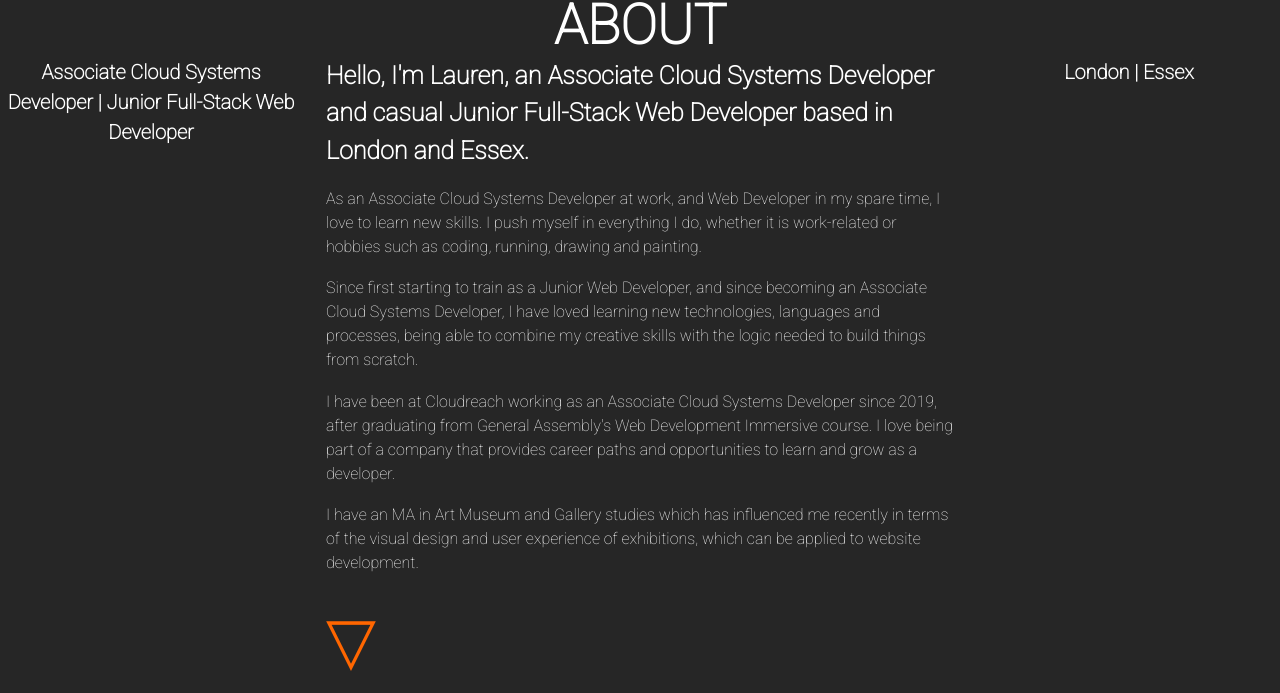
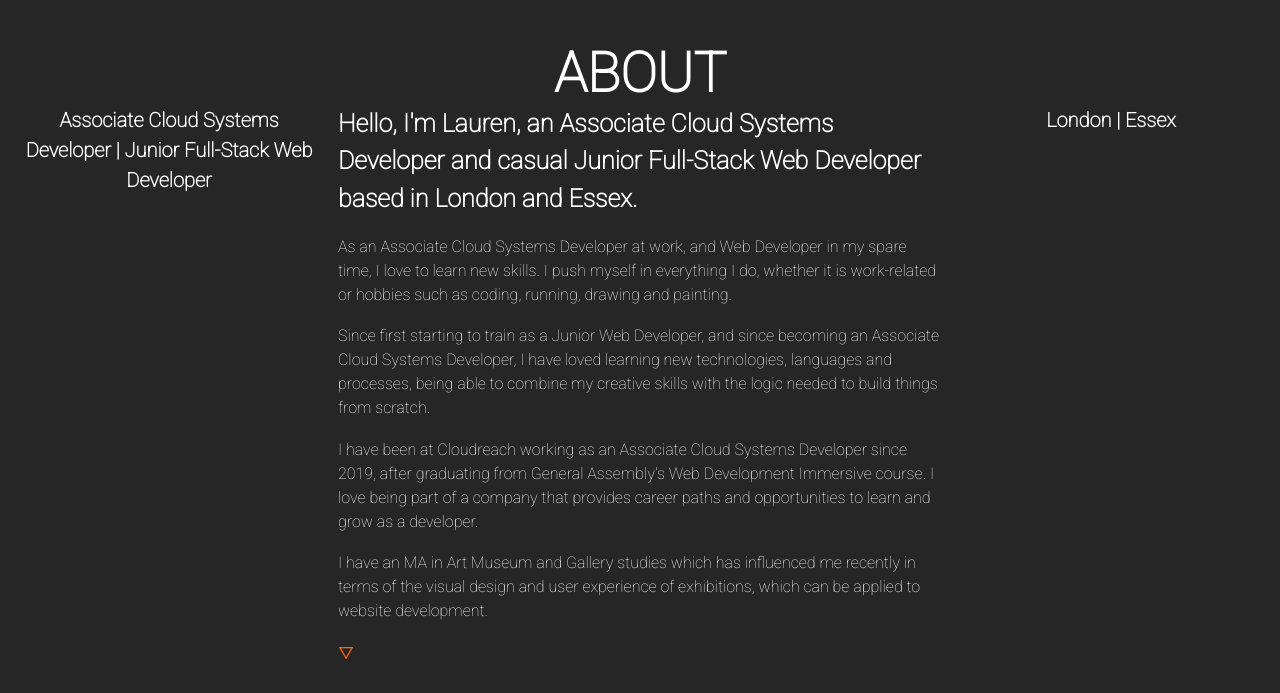
Before and after one commit to lozlette/Lauren-Bell-Personal-Portfolio, a website: page index.html in a window 1280 px wide. Shown: the part 1605-2298 px from the top of the page. Drawn offline with nearby package versions, Linux system fonts and the light colour scheme.

Commit message:
arrow reference in css corrected

```diff
--- a/style.css
+++ b/style.css
@@ -38,6 +38,7 @@ a:hover {
   font-family: 'Roboto', sans-serif;
   font-weight: bold;
   color: #ffffff !important;
+  width: 100%;
 }
 
 .navbar a:hover {
@@ -184,7 +185,7 @@ a.navbar-item {
 .section.is-fullheight {
   background-color: rgb(38, 38, 38);
   height: 100vh;
-  padding: 0;
+  /* padding: 0; */
 }
 
 .section.title {
@@ -343,10 +344,11 @@ a.navbar-item {
   margin: 0 0 20px 0;
 }
 
-.arrow {
+.h3.arrow {
   color: #ff6600;
   font-family: 'Roboto', sans-serif;
   font-size: 65px;
+  align: center;
 }
 
 .subtitleBio {
```
